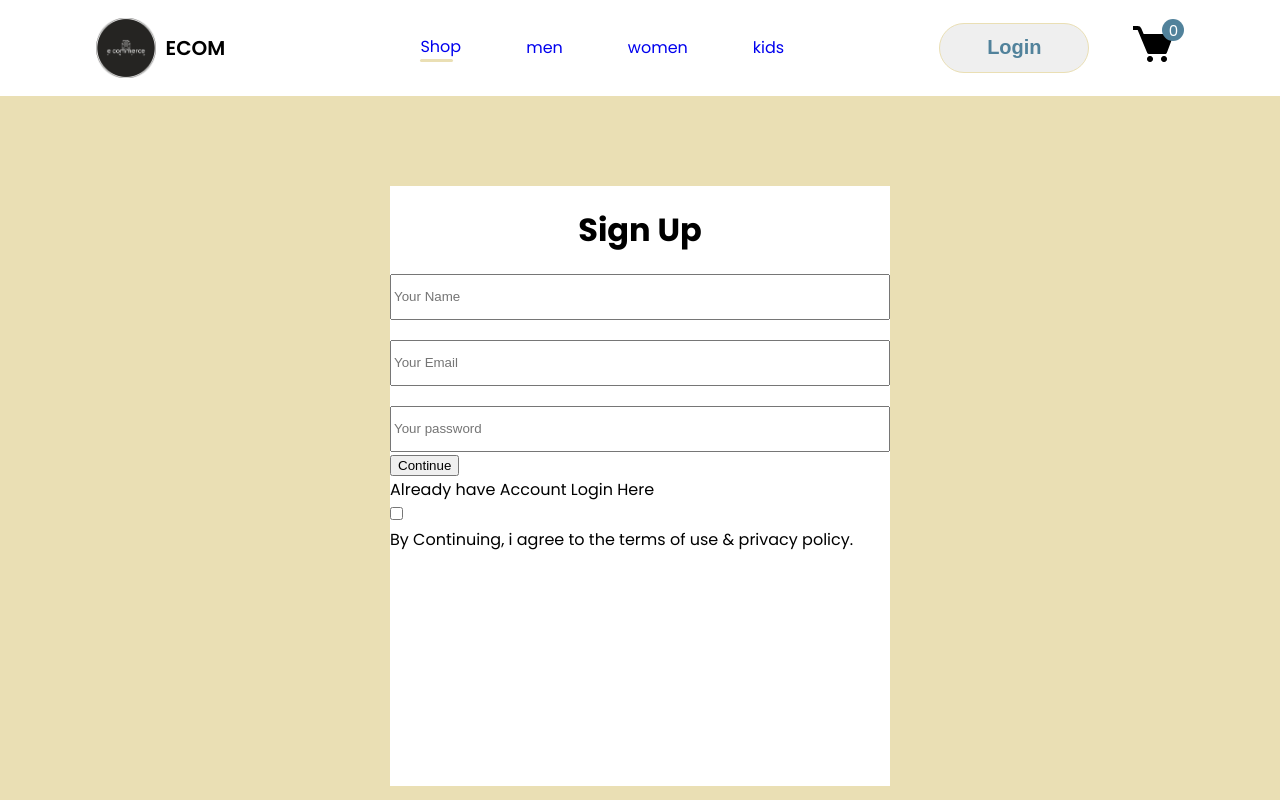
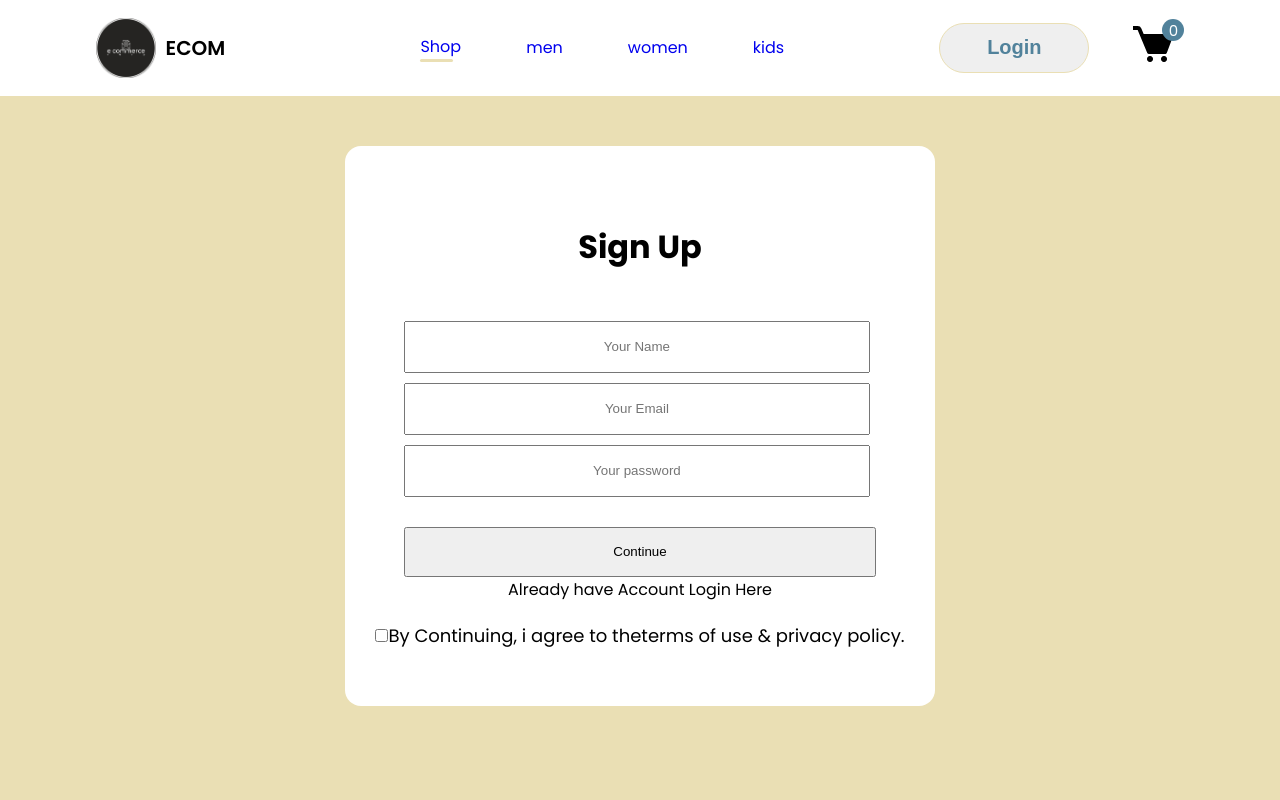
Before and after one commit to Rahulboro/mernEcommerce, a React (Create React App) app: page /login in a window 1280 px wide. Shown: the top 800 px of the page. Built offline with nearby package versions, Linux system fonts and the light colour scheme; a web font is replaced by a local one.

Commit message:
Update LoginSignUp.jsx and LoginSignUp.css: change width, height, padding, border-radius, and add new class for button and agreement in CSS; add span tag in agreement text in JSX

```diff
--- a/src/Pages/CSS/LoginSignUp.css
+++ b/src/Pages/CSS/LoginSignUp.css
@@ -1,28 +1,45 @@
 .loginSignup{
-    width: 100vw;
-    height: 80vh;
-    padding-top: 90px;
+    width: 100%;
+    height: 700px;
+    padding-top: 50px;
     background: #EADFB4;
 }
 .loginSignup-container{
-    width: 500px;
-    height: 600px;
-    background: white;
+    display: flex;
+    flex-direction: column;
+    justify-content: center;
+    align-items: center;
+    width: 590px;
+    height: 80%;
+    border-radius: 1em;
+    background:white;
     box-sizing: border-box;
     margin: auto;
     position: relative;
 }
 .loginSignup-container h1{
     padding: 20px;
-    display: flex;
-    justify-content: center;
-    align-items: center;
 }
 .loginSignup-form{
+    width: 80%;
+    padding: 30px;
     display: flex;
     flex-direction: column;
-    gap: 20px;
+    color: white;
+    gap: 10px;
 }
 .loginSignup-form input{
-    height: 40px;
+    width: 97%;
+    height: 46px;
+    text-align: center;
 }
+.login-btn{
+    width: 80%;
+    height: 50px;
+    cursor: pointer;
+}
+.loginSignup-agree{
+    margin-top: 20px;
+    font-size: 18px;
+    display: flex;
+}
--- a/src/Pages/LoginSignUp.jsx
+++ b/src/Pages/LoginSignUp.jsx
@@ -1,5 +1,5 @@
 import React from "react";
-import loginSignUp from "./CSS/LoginSignUp.css";
+import "./CSS/LoginSignUp.css";
 
 const LoginSignUp = () => {
   return (
@@ -19,7 +19,10 @@ const LoginSignUp = () => {
         </div>
         <div className="loginSignup-agree">
           <input type="checkbox" name="" id=""></input>
-          <p>By Continuing, i agree to the terms of use & privacy policy.</p>
+          <p>
+            By Continuing, i agree to the
+            <span>terms of use & privacy policy.</span>
+          </p>
         </div>
       </div>
     </div>
```
